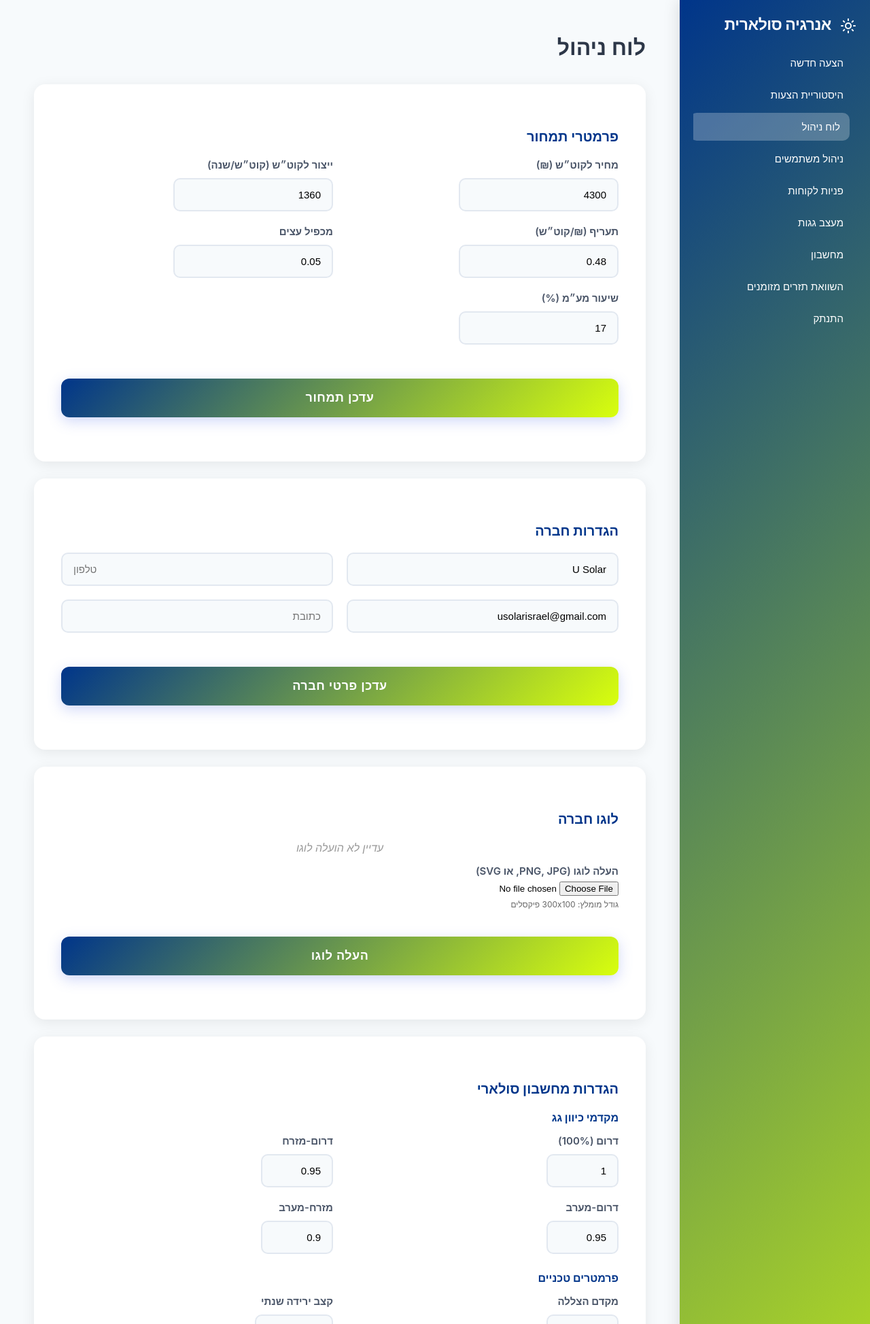
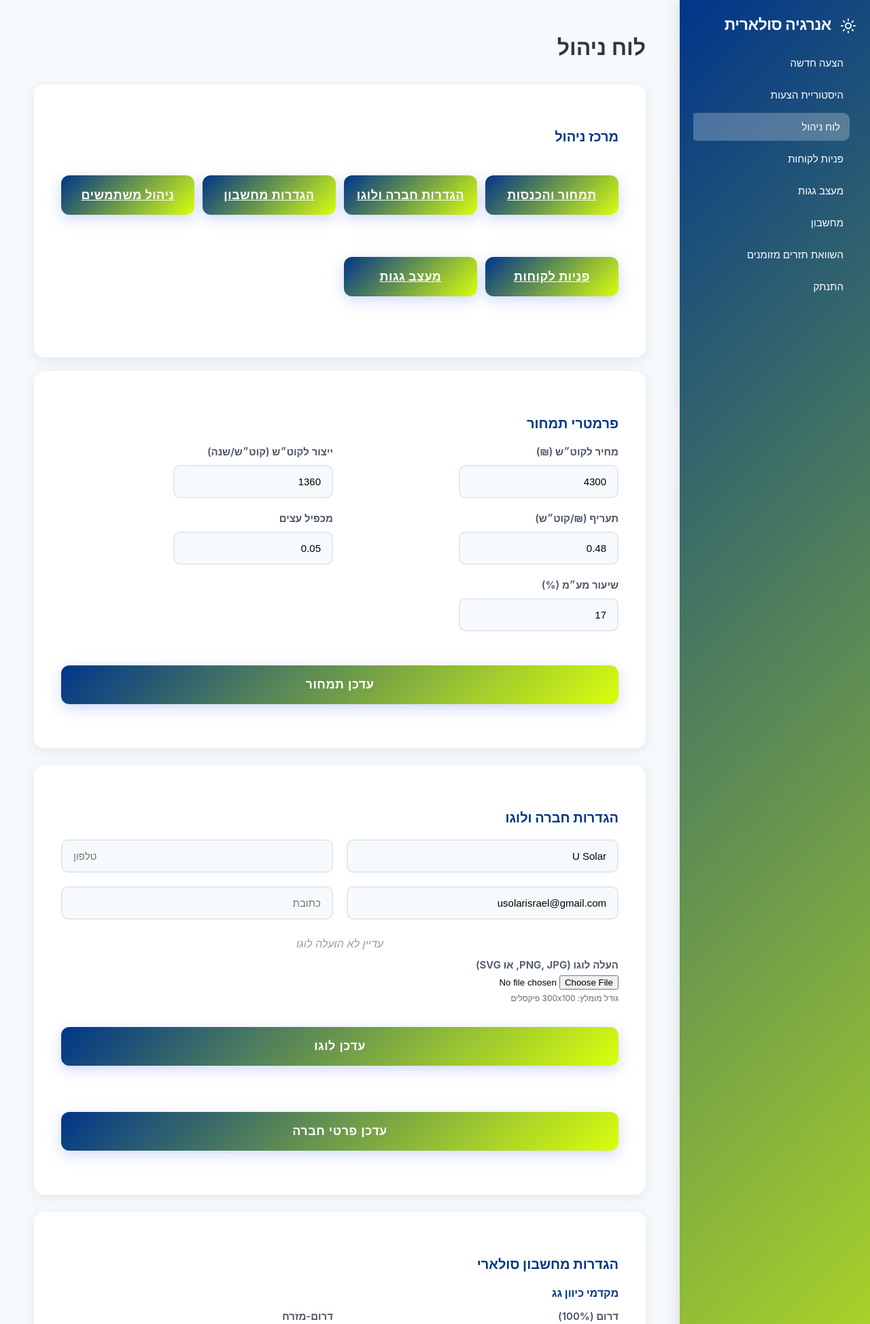
Before and after one commit to ramanhyrik/solar-quotation-system, a FastAPI app: template templates/admin.html in a window 1280 px wide. Shown: the top 1948 px of the page at 68% size. Run offline with FastAPI, Linux system fonts and the light colour scheme; the template is opened without the code that fills it, so the values that code supplies are empty; data comes from the database, SQL or seed files in the repository.

Commit message:
Restructure management board and move logo into company settings

```diff
--- a/templates/admin.html
+++ b/templates/admin.html
@@ -14,7 +14,6 @@
             <a href="/dashboard">הצעה חדשה</a>
             <a href="/dashboard?section=history">היסטוריית הצעות</a>
             <a href="/admin" class="active">לוח ניהול</a>
-            <a href="/users">ניהול משתמשים</a>
             <a href="/submissions">פניות לקוחות</a>
             <a href="/roof-designer">מעצב גגות</a>
             <a href="/dashboard?section=calculator">מחשבון</a>
@@ -30,7 +29,19 @@
     <div class="main-content">
         <h1>לוח ניהול</h1>
 
-        <div class="quote-form">
+        <div class="quote-form" style="margin-bottom: 20px;">
+            <h3>מרכז ניהול</h3>
+            <div class="form-grid" style="grid-template-columns: repeat(auto-fit, minmax(180px,1fr)); gap: 12px;">
+                <a href="#pricingSection" class="btn-calculate" style="text-align: center;">תמחור והכנסות</a>
+                <a href="#companySection" class="btn-calculate" style="text-align: center;">הגדרות חברה ולוגו</a>
+                <a href="#calculatorSection" class="btn-calculate" style="text-align: center;">הגדרות מחשבון</a>
+                <a href="/users" class="btn-calculate" style="text-align: center;">ניהול משתמשים</a>
+                <a href="/submissions" class="btn-calculate" style="text-align: center;">פניות לקוחות</a>
+                <a href="/roof-designer" class="btn-calculate" style="text-align: center;">מעצב גגות</a>
+            </div>
+        </div>
+
+        <div class="quote-form" id="pricingSection">
             <h3>פרמטרי תמחור</h3>
             <form id="pricingForm">
                 <div class="form-grid">
@@ -59,8 +70,8 @@
             </form>
         </div>
 
-        <div class="quote-form" style="margin-top: 20px;">
-            <h3>הגדרות חברה</h3>
+        <div class="quote-form" style="margin-top: 20px;" id="companySection">
+            <h3>הגדרות חברה ולוגו</h3>
             <form id="companyForm">
                 <div class="form-grid">
                     <input type="text" id="companyName" placeholder="שם החברה" required>
@@ -68,28 +79,26 @@
                     <input type="email" id="companyEmail" placeholder="אימייל">
                     <input type="text" id="companyAddress" placeholder="כתובת">
                 </div>
+
+                <div style="margin: 18px 0;">
+                    <div id="logoPreview" style="margin-bottom: 12px; text-align: center;">
+                        <img id="logoImage" src="" alt="לוגו חברה" style="max-width: 300px; max-height: 150px; display: none; border: 1px solid #ddd; padding: 10px; border-radius: 8px;">
+                        <p id="noLogo" style="color: #999; font-style: italic;">עדיין לא הועלה לוגו</p>
+                    </div>
+                    <label for="logoFile" style="display: block; margin-bottom: 5px; font-weight: 600;">העלה לוגו (PNG, JPG, או SVG)</label>
+                    <input type="file" id="logoFile" name="logo" accept="image/png,image/jpeg,image/jpg,image/svg+xml">
+                    <p style="font-size: 12px; color: #666; margin-top: 5px;">גודל מומלץ: 300x100 פיקסלים</p>
+                    <div style="margin-top: 10px; display: flex; gap: 8px;">
+                        <button type="button" id="uploadLogoBtn" class="btn-calculate" style="flex: 1;">עדכן לוגו</button>
+                        <button type="button" id="deleteLogo" class="btn-calculate" style="flex: 1; background: #dc3545; display: none;">מחק לוגו</button>
+                    </div>
+                </div>
+
                 <button type="submit" class="btn-calculate">עדכן פרטי חברה</button>
             </form>
         </div>
 
-        <div class="quote-form" style="margin-top: 20px;">
-            <h3>לוגו חברה</h3>
-            <div id="logoPreview" style="margin-bottom: 15px; text-align: center;">
-                <img id="logoImage" src="" alt="לוגו חברה" style="max-width: 300px; max-height: 150px; display: none; border: 1px solid #ddd; padding: 10px; border-radius: 8px;">
-                <p id="noLogo" style="color: #999; font-style: italic;">עדיין לא הועלה לוגו</p>
-            </div>
-            <form id="logoForm">
-                <div style="margin-bottom: 15px;">
-                    <label for="logoFile" style="display: block; margin-bottom: 5px; font-weight: 600;">העלה לוגו (PNG, JPG, או SVG)</label>
-                    <input type="file" id="logoFile" name="logo" accept="image/png,image/jpeg,image/jpg,image/svg+xml" required>
-                    <p style="font-size: 12px; color: #666; margin-top: 5px;">גודל מומלץ: 300x100 פיקסלים</p>
-                </div>
-                <button type="submit" class="btn-calculate">העלה לוגו</button>
-                <button type="button" id="deleteLogo" class="btn-calculate" style="background: #dc3545; margin-right: 10px; display: none;">מחק לוגו</button>
-            </form>
-        </div>
-
-        <div class="quote-form" style="margin-top: 20px;">
+        <div class="quote-form" style="margin-top: 20px;" id="calculatorSection">
             <h3>הגדרות מחשבון סולארי</h3>
             <form id="calculatorForm">
                 <h4 style="margin-bottom: 15px; color: #00358A;">מקדמי כיוון גג</h4>
@@ -297,8 +306,7 @@
         });
 
         // העלאת לוגו
-        document.getElementById('logoForm').addEventListener('submit', async (e) => {
-            e.preventDefault();
+        document.getElementById('uploadLogoBtn').addEventListener('click', async () => {
 
             const fileInput = document.getElementById('logoFile');
             const file = fileInput.files[0];
--- a/templates/dashboard.html
+++ b/templates/dashboard.html
@@ -559,7 +559,6 @@
             <a href="#" onclick="showSection('history')" id="nav-history">היסטוריית הצעות</a>
             <a href="#" onclick="showSection('roofDesigns')" id="nav-roof-designs">עיצובי גגות</a>
             <a href="/admin">לוח ניהול</a>
-            <a href="/users">ניהול משתמשים</a>
             <a href="/submissions">פניות לקוחות</a>
             <a href="/roof-designer">מעצב גגות</a>
             <a href="#" onclick="showSection('calculator')" id="nav-calculator">מחשבון</a>
```
